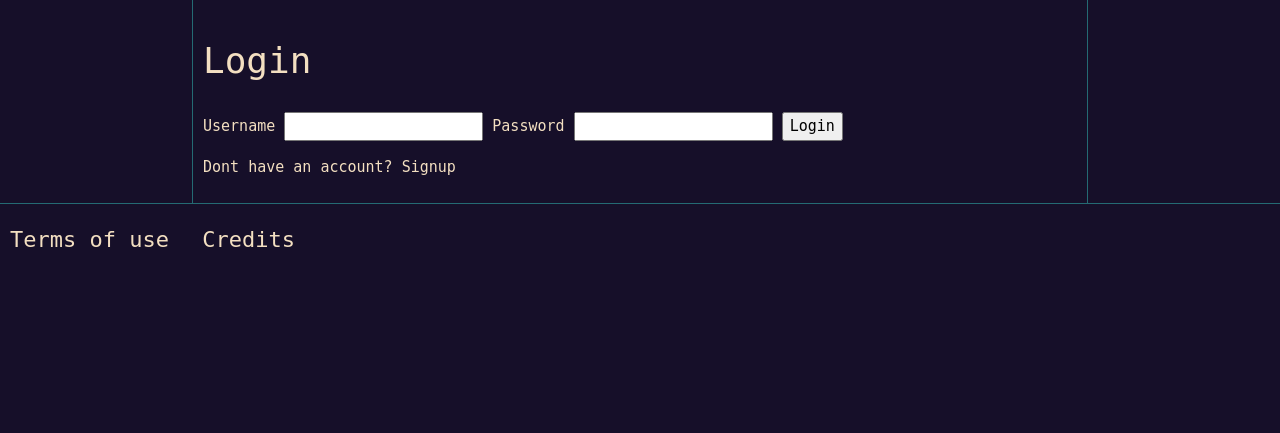
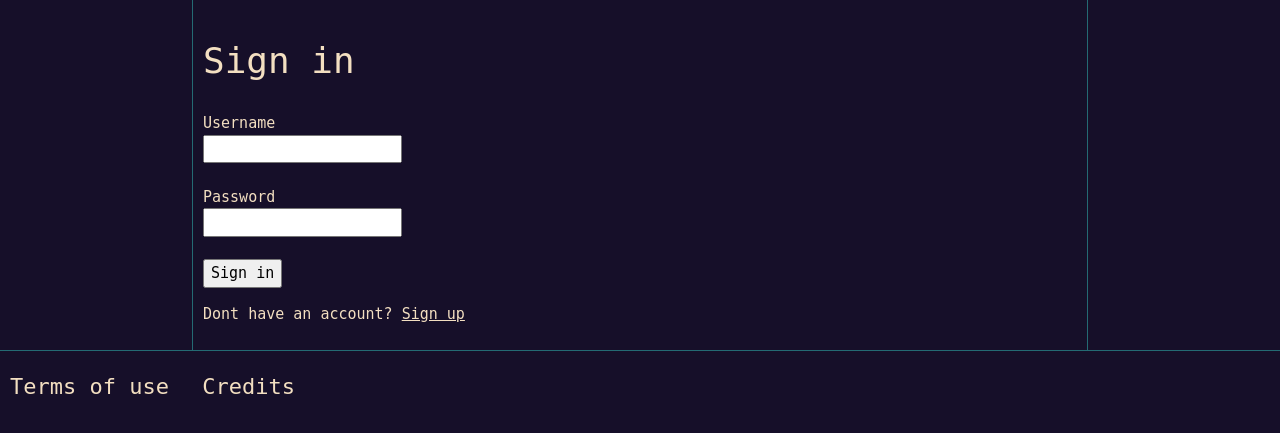
Before and after one commit to AlexCotiga07/Steam-Database, a Flask app: page /signin in a window 1280 px wide. Shown: the part 223-656 px from the top of the page. Run offline with Flask 3, Linux system fonts and the light colour scheme.

Commit message:
touchups

```diff
--- a/app.py
+++ b/app.py
@@ -514,59 +514,66 @@
 
 @app.route("/signin", methods=["GET","POST"])
 def signin():
-    # if the user posts a username and password
-    if request.method == "POST":
-        username = request.form["username"]
-        password = request.form["password"]
-        # try to find this user in the database
-        sql = "SELECT * FROM User WHERE username = ?"
-        user = query_db(sql=sql,args=(username,),one=True)
-        if user:
-            # there is a user, check password matches
-            if check_password_hash(user[2],password):
-                # correct password, store username in session
-                session["user"] = user
-                flash(f"Welcome {username}")
+    if "user" not in session or session["user"] == None:
+        # if the user posts a username and password
+        if request.method == "POST":
+            username = request.form["username"]
+            password = request.form["password"]
+            # try to find this user in the database
+            sql = "SELECT * FROM User WHERE username = ?"
+            user = query_db(sql=sql,args=(username,),one=True)
+            if user:
+                # there is a user, check password matches
+                if check_password_hash(user[2],password):
+                    # correct password, store username in session
+                    session["user"] = user
+                    flash(f"Welcome {username}")
+                    return redirect("/dashboard/1")
+                else:
+                    flash("Password incorrect")
             else:
-                flash("Password incorrect")
-        else:
-            flash("Username does not exist")
-    return render_template("login.html")
+                flash("Username does not exist")
+        return render_template("login.html")
+    else:
+        return redirect("/dashboard/1")
 
 
 @app.route("/signup", methods=["GET","POST"])
 def signup():
-    if request.method == "POST":
-        # add new username and password to database
-        username = request.form["username"]
-        password = request.form["password"]
-        password2 = request.form["password2"]
-        # check if username or password are too long or short (or nonexistent)
-        if len(username) < 5 or len(username) > 20:
-            flash("Username must be between 5 and 20 characters long")
-        elif len(password) < 5 or len(password) > 20:
-            flash("Password must be between 5 and 20 characters long")
-        elif password != password2:
-            flash("Passwords don't match")
-        else:
-            # chack if username already exists
-            sql = "SELECT username FROM User WHERE username = ?"
-            exists = query_db(sql, args=(username,), one=True)
-            if exists:
-                flash("Username already exists")
+    if "user" not in session or session["user"] == None:
+        if request.method == "POST":
+            # add new username and password to database
+            username = request.form["username"]
+            password = request.form["password"]
+            password2 = request.form["password2"]
+            # check if username or password are too long or short (or nonexistent)
+            if len(username) < 5 or len(username) > 20:
+                flash("Username must be between 5 and 20 characters long")
+            elif len(password) < 5 or len(password) > 20:
+                flash("Password must be between 5 and 20 characters long")
+            elif password != password2:
+                flash("Passwords don't match")
             else:
-                # hash the password
-                hashed_password = generate_password_hash(password)
-                # insert it
-                sql = "INSERT INTO User (username,password,adminaccess) VALUES (?,?,0)"
-                query_db(sql,(username,hashed_password))
-                # collect the data to have id as well
-                sql = "SELECT * FROM User WHERE username = ?"
-                user = query_db(sql=sql,args=(username,),one=True)
-                session["user"] = user
-                flash("Sign up successful")
-                return redirect("/dashboard/1")
-    return render_template("signup.html")
+                # chack if username already exists
+                sql = "SELECT username FROM User WHERE username = ?"
+                exists = query_db(sql, args=(username,), one=True)
+                if exists:
+                    flash("Username already exists")
+                else:
+                    # hash the password
+                    hashed_password = generate_password_hash(password)
+                    # insert it
+                    sql = "INSERT INTO User (username,password,adminaccess) VALUES (?,?,0)"
+                    query_db(sql,(username,hashed_password))
+                    # collect the data to have id as well
+                    sql = "SELECT * FROM User WHERE username = ?"
+                    user = query_db(sql=sql,args=(username,),one=True)
+                    session["user"] = user
+                    flash("Sign up successful")
+                    return redirect("/dashboard/1")
+        return render_template("signup.html")
+    else:
+        return redirect("/dashboard/1")
 
 
 @app.route("/signout")
--- a/static/css/style.css
+++ b/static/css/style.css
@@ -235,6 +235,10 @@
     text-decoration: underline;
 }
 
+.signup {
+    text-decoration: underline;
+}
+
 /*-------------------------|
 |                          |
 |          FOOTER          |
--- a/templates/login.html
+++ b/templates/login.html
@@ -1,17 +1,17 @@
 {% extends "layout.html" %}
 {% block content %}
 
-<h1>Login</h1>
+<h1>Sign in</h1>
 <!-- A form to login with -->
 <!-- POST to the LOGIN route this is set by the action value -->
 <form action="/signin" method="post">
-    <label for="username">Username</label>
-    <input type="text" name="username" maxlength="20">
-    <label for="password">Password</label>
-    <input type="password" name="password" maxlength="20">
-    <button type="submit">Login</button>
+    <label for="username">Username</label><br>
+    <input type="text" name="username" maxlength="20"><br><br>
+    <label for="password">Password</label><br>
+    <input type="password" name="password" maxlength="20"><br><br>
+    <button type="submit">Sign in</button>
 </form>
 
-<p>Dont have an account? <a href="/signup">Signup</a></p>
+<p>Dont have an account? <a href="/signup" class="signup">Sign up</a></p>
 
 {% endblock %}
--- a/templates/signup.html
+++ b/templates/signup.html
@@ -1,7 +1,7 @@
 {% extends "layout.html"%}
 {% block content %}
 
-<h1>Signup</h1>
+<h1>Sign up</h1>
 <!--the ACTION is the route we try to post to-->
 <form action="/signup" method="post">
     <label for="username">Username</label><br>
@@ -10,7 +10,7 @@
     <input type="password" name="password" maxlength="20"><br><br>
     <label for="password">Input password again</label><br>
     <input type="password" name="password2" maxlength="20"><br><br>
-    <button type="submit">Signup</button>
+    <button type="submit">Sign up</button>
 </form>
 
 {% endblock %}
```
Also changed, not shown: 1 other file.
